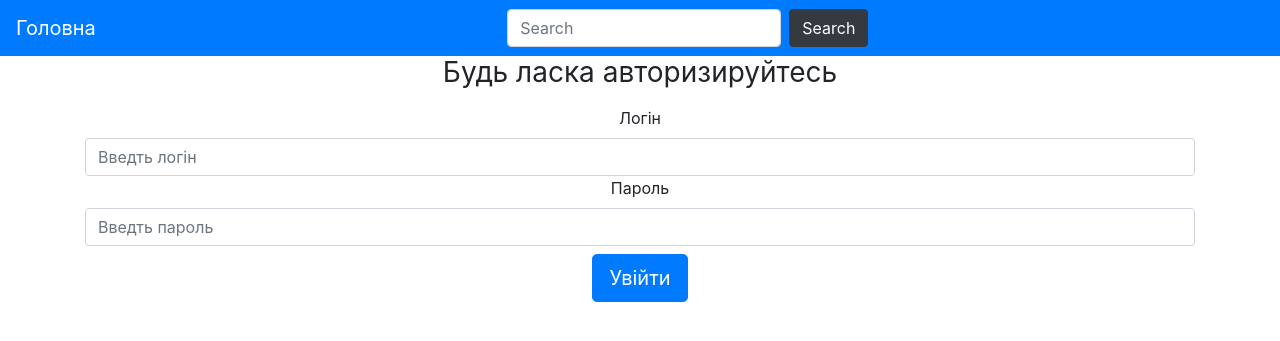
After one commit to SamsungGelaxy/SiteBlogClone, a Django app: page /blog/login/ in a window 1280 px wide. The commit adds this page. Shown: the top 341 px of the page. Run offline with Django 4.2, Linux system fonts and the light colour scheme; parts of the project's set-up code (start-up, migrations or seed data) failed here and were passed over.

Commit message:
added login

```diff
--- a/new_site/ArsenBlog/app1/forms.py
+++ b/new_site/ArsenBlog/app1/forms.py
@@ -6,3 +6,7 @@ class CommentForm(forms.ModelForm):
     class Meta:
         model=Comment
         fields=("name", "emeil", "text")
+
+class LoginForm(forms.Form):
+    username=forms.CharField(widget=forms.TextInput(attrs={"id": "username", "class":"form-control", "placeholder": "Введть логін"}))
+    password=forms.CharField(widget=forms.PasswordInput(attrs={"id": "password", "class":"form-control", "placeholder": "Введть пароль"}))
--- /dev/null
+++ b/new_site/ArsenBlog/app1/templates/blog/account/login.html
@@ -0,0 +1,29 @@
+{% extends "blog/base.html" %}
+
+{% block title %}
+    Логін
+{% endblock title %}
+
+{% block content %}
+    <div class="container text-center sign-in">
+        <form action="." class="form-sign-in login-form" method="post">
+
+
+
+<h1 class="h3 mb-3 font-weight-normal">Будь ласка авторизируйтесь</h1>
+<label for="username" >Логін</label>
+
+            {{ form.username }}
+
+<label for="password" >Пароль</label>
+
+
+
+            {{ form.password }}
+            {% csrf_token %}
+            <button class="btn btn-lg btn-primary mt-2" type="submit">
+                Увійти
+            </button>
+        </form>
+    </div>
+{% endblock content %}
--- a/new_site/ArsenBlog/app1/templates/blog/base.html
+++ b/new_site/ArsenBlog/app1/templates/blog/base.html
@@ -1,19 +1,24 @@
-{% load static %}
-
+{%load static%}
 <!DOCTYPE html>
 <html lang="en">
-<head>
-    <meta charset="UTF-8">
-    <title>{% block title %} {% endblock %}</title>
-    <link rel="stylesheet" href="{% static 'blog/css.css' %}">
-    <link rel="stylesheet" href="https://cdn.jsdelivr.net/npm/bootstrap@5.3.2/dist/css/bootstrap.min.css">
+<head>   <meta charset="UTF-8">
+   <title>{%block title%} {% endblock %}</title>
+    <link rel="stylesheet" href="https://cdn.jsdelivr.net/npm/bootstrap@4.5.3/dist/css/bootstrap.min.css" integrity="sha384-TX8t27EcRE3e/ihU7zmQxVncDAy5uIKz4rEkgIXeMed4M0jlfIDPvg6uqKI2xXr2" crossorigin="anonymous">
 </head>
 <body>
-  <div id="content">
-    {% block content %} {% endblock %}
-  </div>
 
- <script src="https://cdn.jsdelivr.net/npm/bootstrap@5.3.2/dist/js/bootstrap.bundle.min.js"></script>
+   {% block navbar %}
+     <nav class="navbar navbar-expand-lg navbar-dark bg-primary">         <a class="navbar-brand" href="{% url 'blog:post_list' %}">Головна</a>
+         <button class="navbar-toggler" type="button" data-toggle="collapse" data-target="#navbarSupportedContent" aria-controls="navbarSupportedContent" aria-expanded="false" aria-label="Toggle navigation">             <span class="navbar-toggler-icon"></span>
+         </button>
+         <div class="collapse navbar-collapse justify-content-center" id="navbarSupportedContent">             <form class="form-inline my-2 my-lg-0">
+                 <input class="form-control mr-sm-2" type="search" placeholder="Search" aria-label="Search">                 <button class="btn btn-dark my-2 my-sm-0" type="submit">Search</button>
+             </form>         </div>
+     </nav>   {% endblock %}
+   {%block content%}
+     <h1>Content</h1>   {% endblock %}
 
+
+<script src="https://code.jquery.com/jquery-3.5.1.slim.min.js" integrity="sha384-DfXdz2htPH0lsSSs5nCTpuj/zy4C+OGpamoFVy38MVBnE+IbbVYUew+OrCXaRkfj" crossorigin="anonymous"></script><script src="https://cdn.jsdelivr.net/npm/bootstrap@4.5.3/dist/js/bootstrap.bundle.min.js" integrity="sha384-ho+j7jyWK8fNQe+A12Hb8AhRq26LrZ/JpcUGGOn+Y7RsweNrtN/tE3MoK7ZeZDyx" crossorigin="anonymous"></script>
 </body>
 </html>
--- a/new_site/ArsenBlog/app1/urls.py
+++ b/new_site/ArsenBlog/app1/urls.py
@@ -13,4 +13,5 @@ urlpatterns = [
 
     path('', v.post_list, name="post_list"),
     path('<int:year>/<int:month>/<int:day>/<slug:post>/', v.post_detail, name="post_detail"),
+    path('login/', v.user_login, name="login"),
 ]
--- a/new_site/ArsenBlog/app1/views.py
+++ b/new_site/ArsenBlog/app1/views.py
@@ -4,22 +4,42 @@ from django.core.paginator import Paginator, EmptyPage, PageNotAnInteger
 
 from django.template.loader import render_to_string
 from django.db.models import Count
-from .forms import CommentForm
-
+from .forms import CommentForm, LoginForm
+from django.http import HttpResponse
 # Create your views here.
 from .models import Post, PostPoint, Comment
 from django.views.generic import ListView
-
+from django.contrib.auth import authenticate, login
 from taggit.models import Tag
 
+def user_login(r):
+    if r.method=="POST":
+        form=LoginForm(r.POST)
+        if form.is_valid():
+            cd=form.cleaned_data
+            user=authenticate(r, username=cd["username"], password=cd["password"])
+            if user is not None:
+                if user.is_active:
+                    login(r, user)
+                    return HttpResponse("<h3>Ви успішно авторизувалися</h3>")
+                else:
+                    return HttpResponse("<h3>Ваш акаунт не активний</h3>")
+            else:
+                return HttpResponse("<h3>Не знайдено акаунт</h3>")
+    else:
+        form=LoginForm
+        return render(r, 'blog/account/login.html', {"form":form})
 
-class PostList(ListView):
-    queryset = Post.public.all()
-    context_object_name = "list"
-    paginate_by = 3
-    template_name = "blog/post/list.html"
 
-    #extra_context = {"post": 11}
+
+
+# class PostList(ListView):
+#     queryset = Post.public.all()
+#     context_object_name = "list"
+#     paginate_by = 3
+#     template_name = "blog/post/list.html"
+#
+#     #extra_context = {"post": 11}
 
 
 def post_list(r, tag_slug=None):
```
